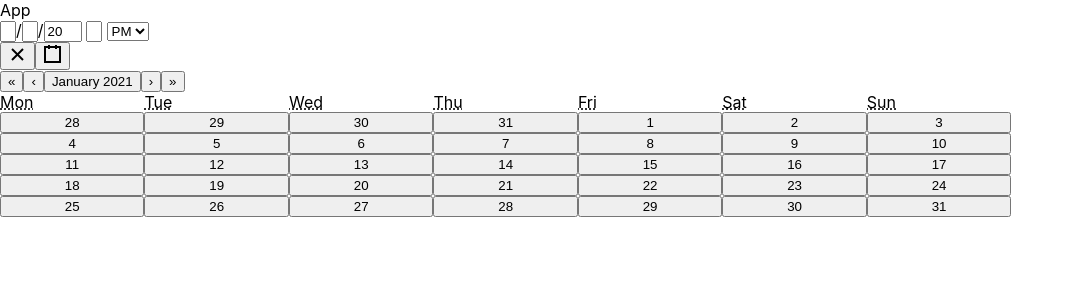
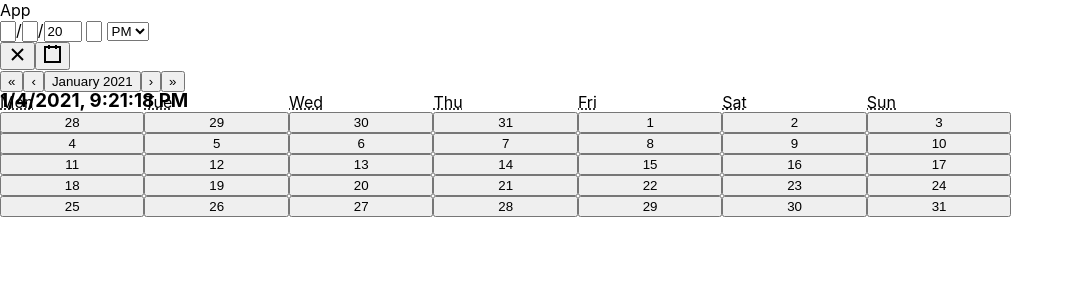
Before and after one commit to n7-remax/react-diary, a React (Create React App) app: page / in a window 1280 px wide. Shown: the top 300 px of the page, without its empty margins (0-1074 px from the left). Built offline with nearby package versions, Linux system fonts and the light colour scheme.

Commit message:
created Note component

```diff
--- a/src/components/Diary/Diary.tsx
+++ b/src/components/Diary/Diary.tsx
@@ -1,5 +1,6 @@
 import { useState } from "react";
 import DateTimePicker from "react-datetime-picker";
+import Note from "./Note/Note";
 
 const Diary = () => {
   const [date, onDateChange] = useState(new Date());
@@ -9,10 +10,11 @@ const Diary = () => {
       <DateTimePicker
         value={date}
         onChange={onDateChange}
-        isCalendarOpen={true}
+        isCalendarOpen={false}
         maxDetail="hour"
         locale="en-EN"
       />
+      <Note date={date}/>
     </div>
   );
 };
--- /dev/null
+++ b/src/components/Diary/Note/Note.tsx
@@ -0,0 +1,33 @@
+import { useState } from "react";
+import NoteList from "./NoteList";
+
+const Note = (props: any) => {
+  const [note, onNoteChange] = useState<string>("");
+  const [noteList, onNoteListChange] = useState<Array<object>>([]);
+  const addNote = () => {
+    const currentNoteList = noteList;
+    const currentNote = note;
+
+    const newData = { note: currentNote as string, date: props.date as Date };
+
+    onNoteListChange([...currentNoteList, newData]);
+  };
+
+  console.log(noteList);
+  return (
+    <div className="note">
+      <h3>{props.date.toLocaleString()}</h3>
+      <textarea
+        value={note}
+        onChange={(e: React.ChangeEvent<HTMLTextAreaElement>): void =>
+          onNoteChange(e.target.value)
+        }
+      />
+      <button onClick={addNote}>Save</button>
+
+      {noteList.length !== 0 ? <NoteList notes={noteList} /> : null}
+    </div>
+  );
+};
+
+export default Note;
--- /dev/null
+++ b/src/components/Diary/Note/NoteList.tsx
@@ -0,0 +1,12 @@
+const NoteList = (props: any) =>
+  props.notes.map((note, index) => {
+    console.log(note);
+    return (
+      <div className="note-item" key={index}>
+          <h4>{note.date.toLocaleString()}</h4>
+        <div>{note.note}</div>
+      </div>
+    );
+  });
+
+export default NoteList;
```
Also changed, not shown: 1 other file (tests, documents, lock files or other folders).
